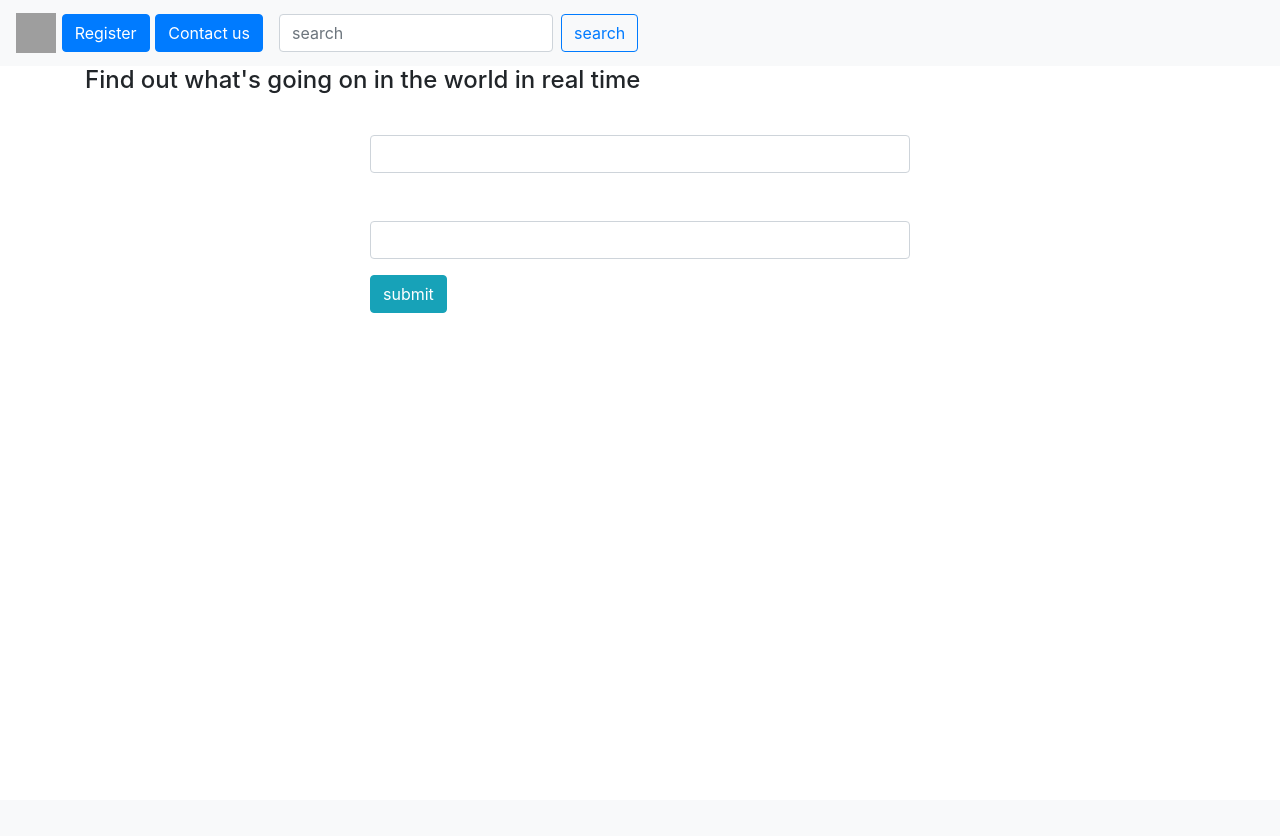
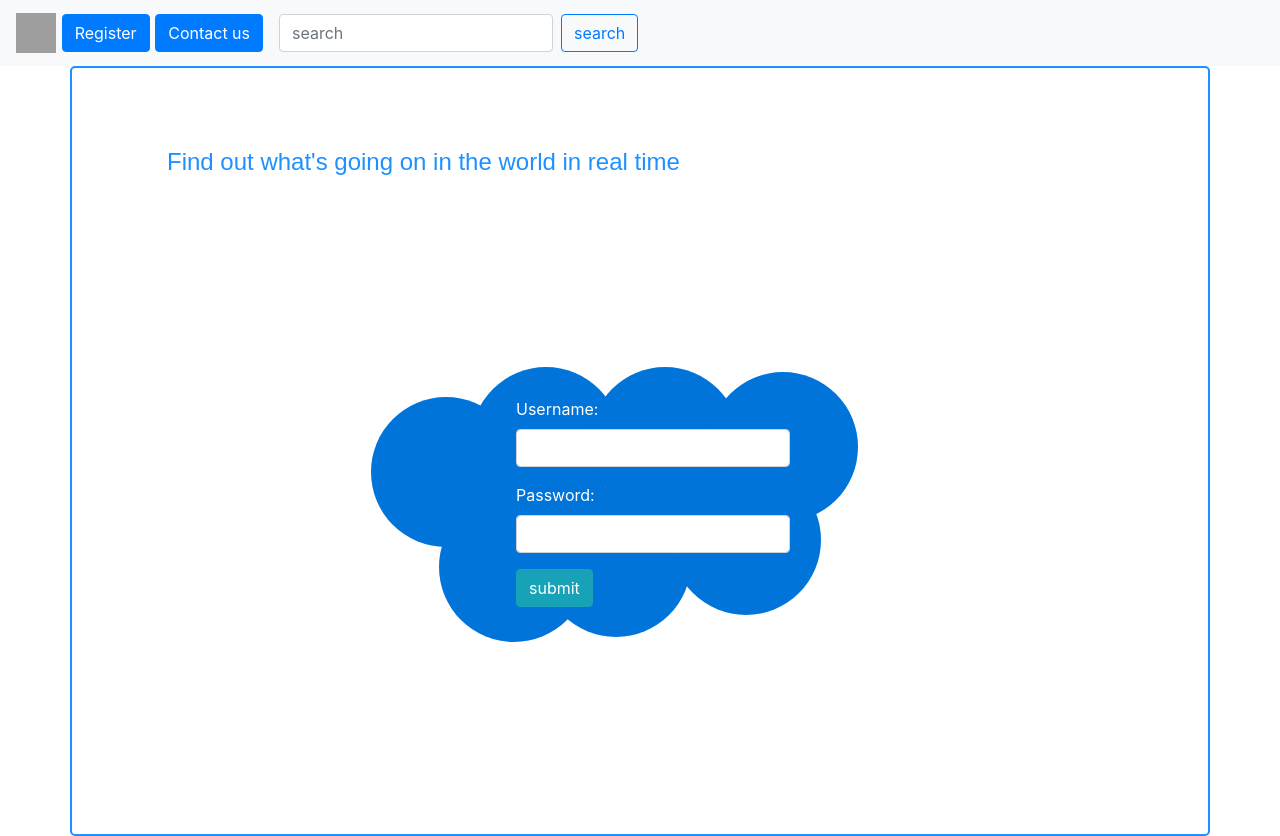
Before and after one commit to miza92/my_meetic, a PHP site: page / in a window 1280 px wide. Before the commit the page ends 313 px from the top, so only its background shows below. Run offline with PHP 8.4, Linux system fonts and the light colour scheme; grey boxes are pictures that could not be loaded.

Commit message:
modif form

```diff
--- /dev/null
+++ b/css/styles.css
@@ -0,0 +1,98 @@
+.box {
+    width: 500px;
+    margin: 200px 0;
+}
+
+.shape1{
+    position: relative;
+    height: 150px;
+    width: 150px;
+    background-color: #0074d9;
+    border-radius: 80px;
+    float: left;
+    margin-right: -50px;
+}
+.shape2 {
+    position: relative;
+    height: 150px;
+    width: 150px;
+    background-color: #0074d9;
+    border-radius: 80px;
+    margin-top: -30px;
+    float: left;
+}
+.shape3 {
+    position: relative;
+    height: 150px;
+    width: 150px;
+    background-color: #0074d9;
+    border-radius: 80px;
+    margin-top: -30px;
+    float: left;
+    margin-left: -31px;
+}
+.shape4 {
+    position: relative;
+    height: 150px;
+    width: 150px;
+    background-color: #0074d9;
+    border-radius: 80px;
+    margin-top: -25px;
+    float: left;
+    margin-left: -32px;
+}
+.shape5 {
+    position: relative;
+    height: 150px;
+    width: 150px;
+    background-color: #0074d9;
+    border-radius: 80px;
+    float: left;
+    margin-right: -48px;
+    margin-left: -32px;
+    margin-top: -30px;
+}
+.shape6 {
+    position: relative;
+    height: 150px;
+    width: 150px;
+    background-color: #0074d9;
+    border-radius: 80px;
+    float: left;
+    margin-right: -20px;
+    margin-top: -35px;
+}
+.shape7 {
+    position: relative;
+    height: 150px;
+    width: 150px;
+    background-color: #0074d9;
+    border-radius: 80px;
+    float: left;
+    margin-right: -20px;
+    margin-top: -57px;
+}
+.float {
+    position: absolute;
+    z-index: 2;
+}
+
+.form {
+    margin-left: 145px;
+}
+.container {
+  border: 2px solid #1E90FF;
+  border-radius: 5px;
+<<<<<<< HEAD
+=======
+  margin-top: 50px;
+}
+
+.container1 {
+	color: #1E90FF;
+	font-family: Arial, Helvetica, sans-serif;
+	margin-top: 80px;
+	margin-left: 80px;
+	margin-bottom: 20px;
+>>>>>>> d9db7c74d8b733940b9d8fee7cc765fc8878f315
+}
--- a/index.php
+++ b/index.php
@@ -12,7 +12,6 @@
 		<!-- CDN -->
 		<!-- Bootstrap CSS -->
 		<link rel="stylesheet" href="https://stackpath.bootstrapcdn.com/bootstrap/4.1.3/css/bootstrap.min.css" integrity="sha384-MCw98/SFnGE8fJT3GXwEOngsV7Zt27NXFoaoApmYm81iuXoPkFOJwJ8ERdknLPMO" crossorigin="anonymous">
-		<link rel="stylesheet" type="text/css" href=".css/cinema.css">
 		<!-- js scipts-->
 		<script src="./js/script.js"></script>
 		<title>Tweet academie</title>
@@ -22,7 +21,7 @@
 			<nav class="navbar navbar-expand-lg navbar-light bg-light">
 				<div class="navbar-brand">
 					<img src="./Images/logo.png" style="width: 40px; height: 40px;">
-					<a class="btn btn-primary" href="Register.php" role="button">Register</a>
+					<a class="btn btn-primary" href="register.php" role="button">Register</a>
 					<a class="btn btn-primary" href="">Contact us</a>
 				</div>
 				<form class="form-inline my-2 my-lg-0">
```
Also changed, not shown: edit.php (added, +236 -0 lines), login.php (deleted, +0 -31 lines), register.php (renamed from Register.php, +0 -93 lines).
